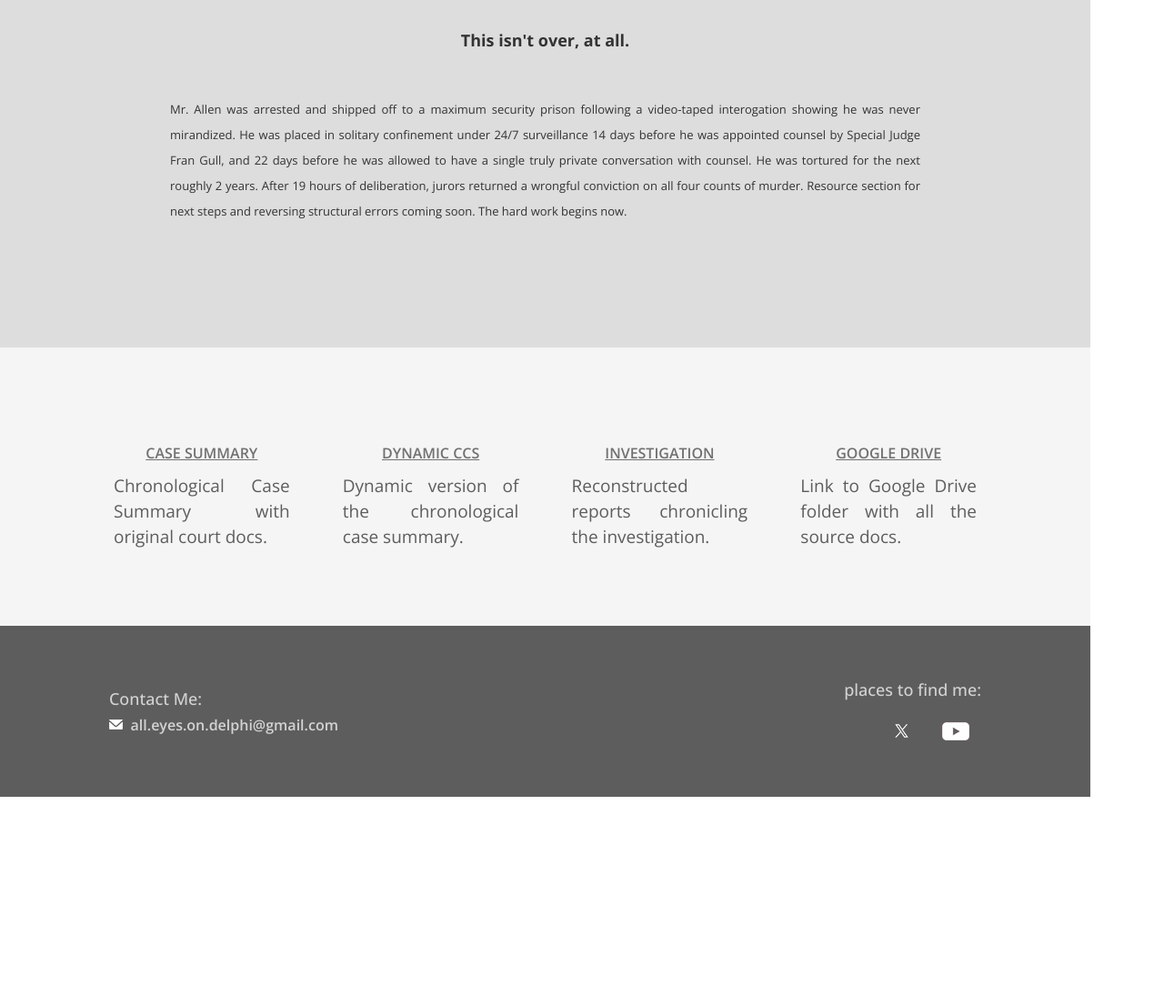
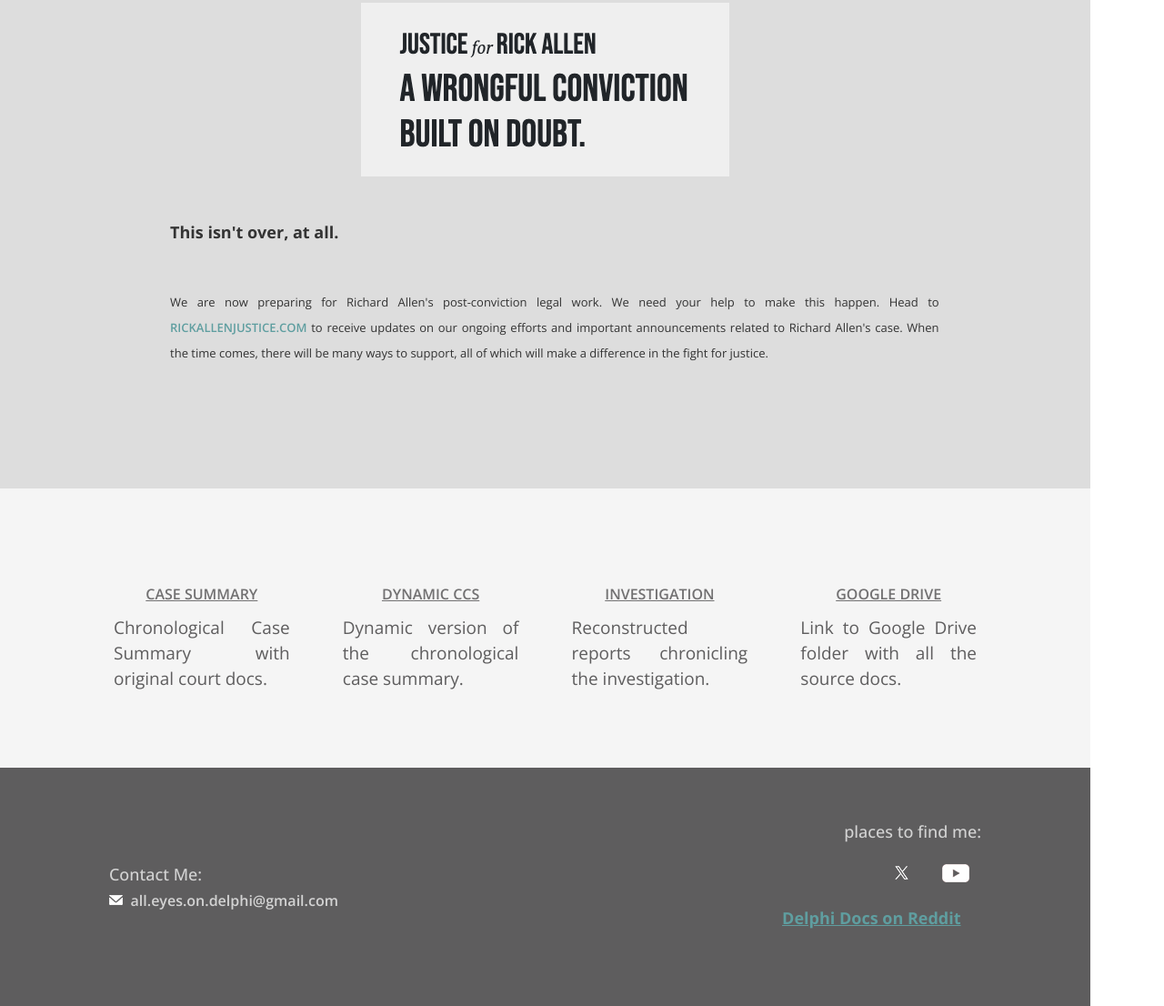
Before and after one commit to alleyesondelphi/ccs, a website built with Parcel: page index.html in a window 1280 px wide. Shown: the part 681-1787 px from the top of the page at 91% size. Before the commit the page ends 1557 px from the top, so only its background shows below. Built offline with nearby package versions, Linux system fonts and the light colour scheme; files whose address does not match are found by name.

Commit message:
added Luke and DelphiDocs links

```diff
--- a/css/main.css
+++ b/css/main.css
@@ -127,7 +127,7 @@ img, figure {
   height: auto;
 }
 /****** ------ ****** ------ ****** ------ ****** ------ ****** ------ ****** ------ ****** ------ VERDICT WATCH ------ ******/
-#jury-wrapper {
+#rickallenjustice {
   width: 100%;
   margin: auto;
   background-color: #ddd;
@@ -135,19 +135,23 @@ img, figure {
   padding: 7%;
   text-align: center;
 }
-#jury-wrapper h2 {
+#rickallenjustice h2 {
   font-size: 1.8rem;
-  padding-top: 3%;
+  margin: auto;
+	padding: 5% 3% 5% 5%;
+	text-align: left;
+	 width: 90%;
 }
-#jury-wrapper h3 {
-  font-size: 1.4rem;
-}
-#jury-wrapper p {
+#rickallenjustice p {
   font-size: 1.3rem;
   margin: auto;
-  padding: 5%;
+  padding: 0% 3% 5% 5%;
   width: 90%;
   text-align: justify;
+}
+#rickallenjustice a {
+	color: cadetblue;
+	font-size: 1.3rem;
 }
 /****** ------ ****** ------ ****** ------ ****** ------ ****** ------ ****** ------ ****** ------ MOBILE GRID STYLES ------ ******/
 header, main, footer {
@@ -288,6 +292,15 @@ footer a {
 .footer-navbar-items li {
   display: inline;
   padding: 3%;
+}
+footer p {
+	padding: 5%;
+}
+.delphidocs a {
+	color: cadetblue;
+	font-size: 1.8rem;
+	font-weight: 700;
+	text-decoration: underline;
 }
 /****** ------ ****** ------ ****** ------ ****** ------ ****** ------ ****** ------ ****** ------ MEDIA QUERIES ------ ******/
 /****** ------ ****** ------ ****** ------ ****** ------ ****** ------ ****** ------ ****** ------ TABLET MEDIA QUERIES ------ ******/
--- a/index.html
+++ b/index.html
@@ -48,9 +48,10 @@
 </header>
 <main>
   <section>
-    <div id="jury-wrapper">
+    <div id="rickallenjustice">
+		<img src="img/rickallenjustice.png" alt="rickallenjustice.com" />
 		<h2>This isn't over, at all.</h2>
-		<p>Mr. Allen was arrested and shipped off to a maximum security prison following a video-taped interogation showing he was never mirandized. He was placed in solitary confinement under 24/7 surveillance 14 days before he was appointed counsel by Special Judge Fran Gull, and 22 days before he was allowed to have a single truly private conversation with counsel. He was tortured for the next roughly 2 years. After 19 hours of deliberation, jurors returned a wrongful conviction on all four counts of murder. Resource section for next steps and reversing structural errors coming soon. The hard work begins now. </p>
+		<p>We are now preparing for Richard Allen's post-conviction legal work. We need your help to make this happen. Head to <a href="https://rickallenjustice.com/" target="_blank">rickallenjustice.com</a> to receive updates on our ongoing efforts and important announcements related to Richard Allen's case. When the time comes, there will be many ways to support, all of which will make a difference in the fight for justice.</p>
 	</div>
   </section>
   <section id="ccs">
@@ -86,18 +87,13 @@
       <h5>places to find me:</h5>
       <nav class="footer-navbar-items">
         <li><a href="https://www.x.com/alleyesondelphi"><img src="img/twitter.png" alt="twitter icon" /></a></li>
-        <li><a href="https://www.youtube.com/alleyesondelphi"><img src="img/youtube.png" alt="youtube icon"  /></a></li>
+        <li><a href="https://www.youtube.com/alleyesondelphi"><img src="img/youtube.png" alt="youtube icon"  /></a></li><br>
+		<p class="delphidocs"><a href="https://www.reddit.com/r/DelphiDocs/comments/1g2q71c/delphidocs_resources_overview/?utm_source=share&utm_medium=web3x&utm_name=web3xcss&utm_term=1&utm_content=share_button" target="_blank">Delphi Docs on Reddit</a></p>
       </nav>
     </div>
   </div>
 </footer>
-<!--<div class="total-timer">
-		<h5>total time passed since the jury went to deliberate</h5>
-	  <div style="left:0; width:100%; height:0; position:relative; padding-bottom:25%; margin:0 auto">
-	    <iframe src="https://www.tickcounter.com/widget/countup/394216" style="top:0; left:0; width:100%; height:100%; position:absolute; border:0; overflow:hidden" title="Delphi Verdict Watch">
-	    </iframe>
-	  </div>
-	</div>-->
+
 <script src="js/vendor/modernizr-3.11.2.min.js"></script>
 <script src="js/plugins.js"></script>
 <script src="js/main.js"></script>
```
Also changed, not shown: img/rickallenjustice.png (added).
